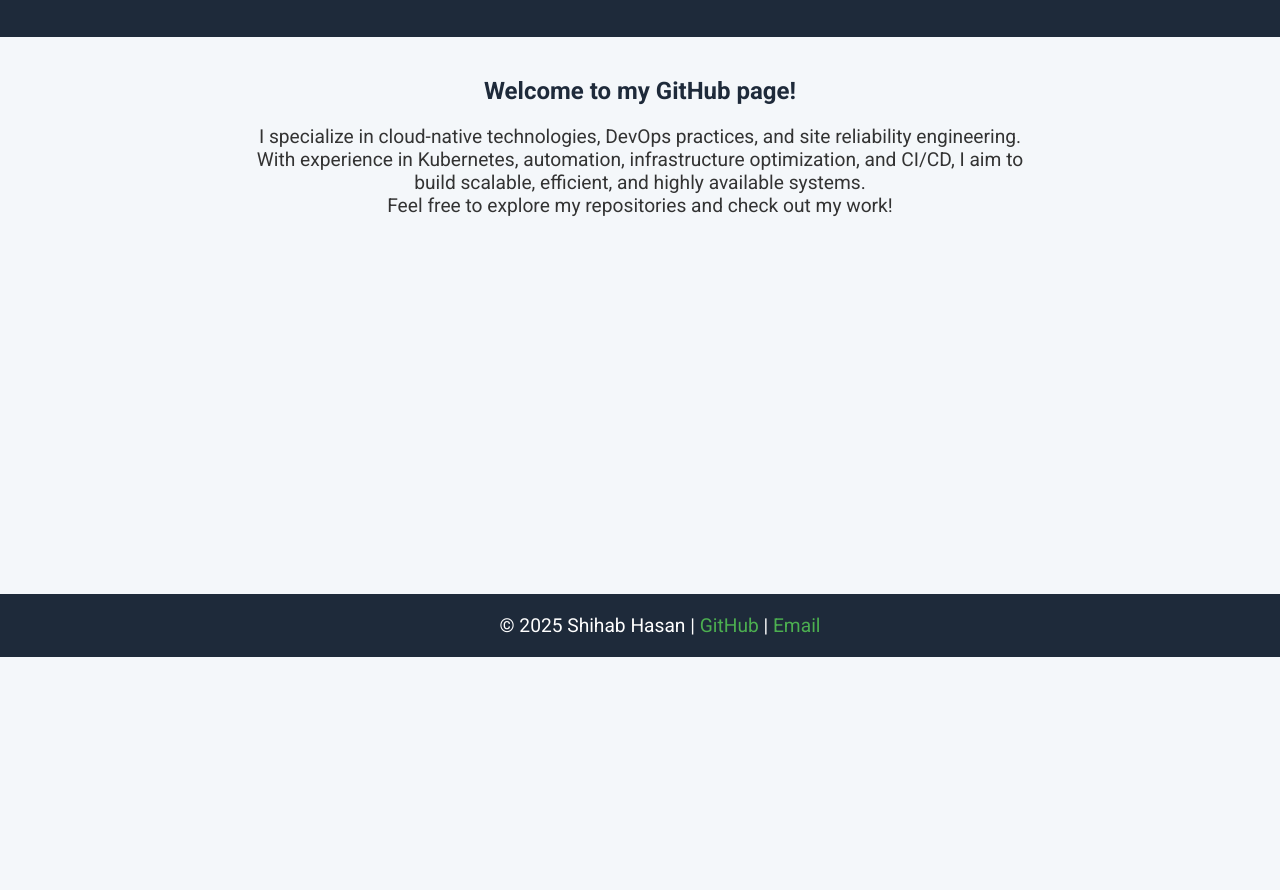
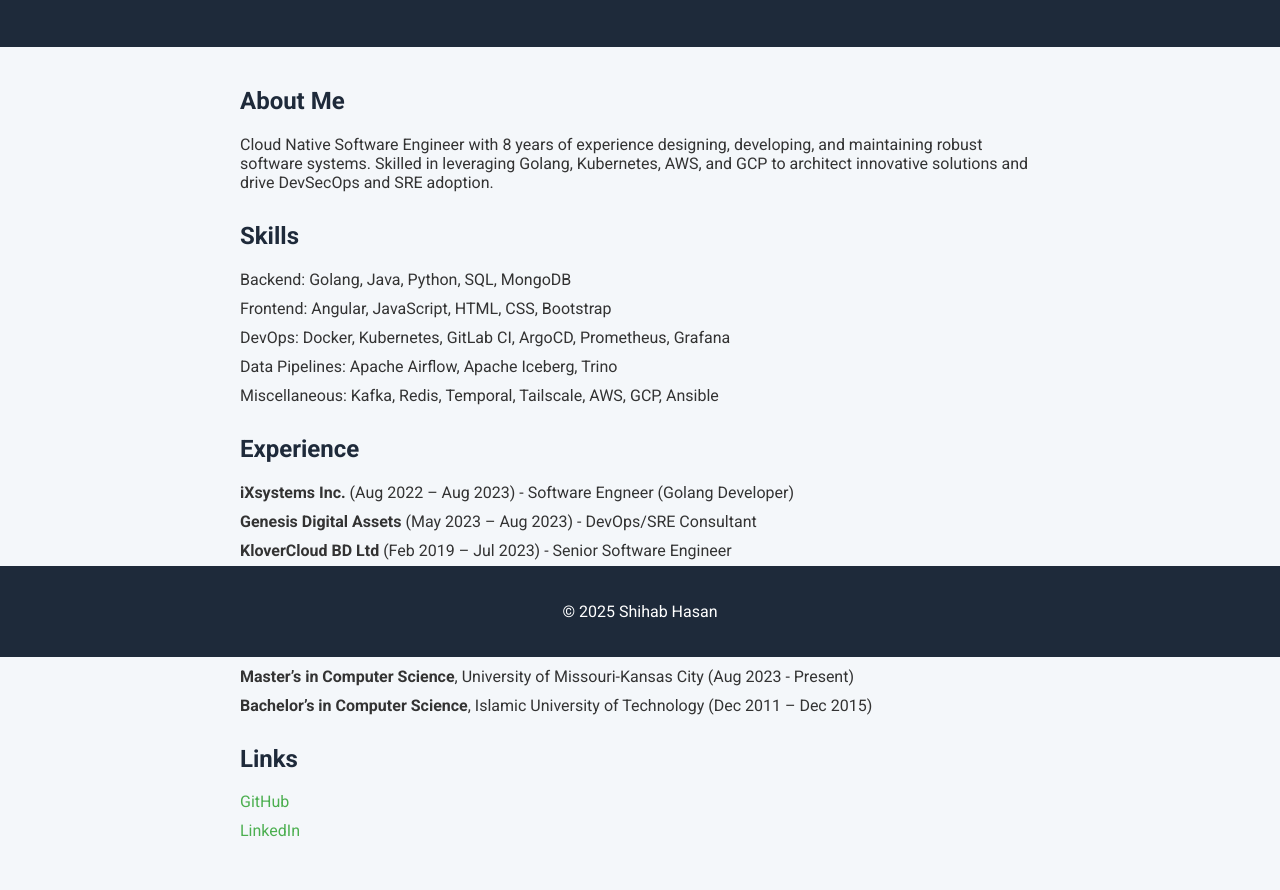
Before and after one commit to why-xn/why-xn.github.io, a plain HTML site: page index.html in a window 1280 px wide. Shown: the part 143-1033 px from the top of the page. Before the commit the page ends 800 px from the top, so only its background shows below. Drawn offline with Linux system fonts and the light colour scheme.

Commit message:
Update index.html

```diff
--- a/index.html
+++ b/index.html
@@ -13,35 +13,47 @@
             color: #333;
             margin: 0;
             padding: 0;
-            text-align: center;
         }
         header {
             background-color: #1e2a3a;
             color: #fff;
+            text-align: center;
             padding: 50px 0;
         }
         header h1 {
             margin: 0;
             font-size: 3em;
         }
+        header p {
+            margin: 10px 0 0;
+            font-size: 1.2em;
+        }
+        main {
+            padding: 20px;
+            max-width: 800px;
+            margin: 0 auto;
+        }
         section {
-            padding: 20px;
+            margin-bottom: 30px;
         }
         h2 {
             color: #1e2a3a;
         }
-        p {
-            max-width: 800px;
-            margin: 0 auto;
-            font-size: 1.2em;
-        }
         footer {
             background-color: #1e2a3a;
             color: #fff;
-            padding: 20px;
+            text-align: center;
+            padding: 20px 0;
             position: fixed;
             bottom: 0;
             width: 100%;
+        }
+        ul {
+            list-style-type: none;
+            padding: 0;
+        }
+        li {
+            margin-bottom: 10px;
         }
         a {
             color: #4caf50;
@@ -55,18 +67,56 @@
 <body>
 
 <header>
-    <h1>Hi, I'm Shihab Hasan</h1>
+    <h1>Shihab Hasan</h1>
     <p>Cloud Native Software Engineer | DevOps | Site Reliability Engineer</p>
 </header>
 
-<section>
-    <h2>Welcome to my GitHub page!</h2>
-    <p>I specialize in cloud-native technologies, DevOps practices, and site reliability engineering. With experience in Kubernetes, automation, infrastructure optimization, and CI/CD, I aim to build scalable, efficient, and highly available systems.</p>
-    <p>Feel free to explore my repositories and check out my work!</p>
-</section>
+<main>
+    <section>
+        <h2>About Me</h2>
+        <p>Cloud Native Software Engineer with 8 years of experience designing, developing, and maintaining robust software systems. Skilled in leveraging Golang, Kubernetes, AWS, and GCP to architect innovative solutions and drive DevSecOps and SRE adoption.</p>
+    </section>
+
+    <section>
+        <h2>Skills</h2>
+        <ul>
+            <li>Backend: Golang, Java, Python, SQL, MongoDB</li>
+            <li>Frontend: Angular, JavaScript, HTML, CSS, Bootstrap</li>
+            <li>DevOps: Docker, Kubernetes, GitLab CI, ArgoCD, Prometheus, Grafana</li>
+            <li>Data Pipelines: Apache Airflow, Apache Iceberg, Trino</li>
+            <li>Miscellaneous: Kafka, Redis, Temporal, Tailscale, AWS, GCP, Ansible</li>
+        </ul>
+    </section>
+
+    <section>
+        <h2>Experience</h2>
+        <ul>
+            <li><strong>iXsystems Inc.</strong> (Aug 2022 – Aug 2023) - Software Engneer (Golang Developer)</li>
+            <li><strong>Genesis Digital Assets</strong> (May 2023 – Aug 2023) - DevOps/SRE Consultant</li>
+            <li><strong>KloverCloud BD Ltd</strong> (Feb 2019 – Jul 2023) - Senior Software Engineer</li>
+            <li><strong>Nilavo Technologies Ltd</strong> (Nov 2015 – Aug 2018) - Software Engineer</li>
+        </ul>
+    </section>
+
+    <section>
+        <h2>Education</h2>
+        <ul>
+            <li><strong>Master’s in Computer Science</strong>, University of Missouri-Kansas City (Aug 2023 - Present)</li>
+            <li><strong>Bachelor’s in Computer Science</strong>, Islamic University of Technology (Dec 2011 – Dec 2015)</li>
+        </ul>
+    </section>
+
+    <section>
+        <h2>Links</h2>
+        <ul>
+            <li><a href="https://github.com/why-xn" target="_blank">GitHub</a></li>
+            <li><a href="http://www.linkedin.com/in/shasan11" target="_blank">LinkedIn</a></li>
+        </ul>
+    </section>
+</main>
 
 <footer>
-    <p>&copy; 2025 Shihab Hasan | <a href="https://github.com/ShihabHasan" target="_blank">GitHub</a> | <a href="mailto:shihabhasan.official@gmail.com">Email</a></p>
+    <p>&copy; 2025 Shihab Hasan</p>
 </footer>
 
 </body>
```
